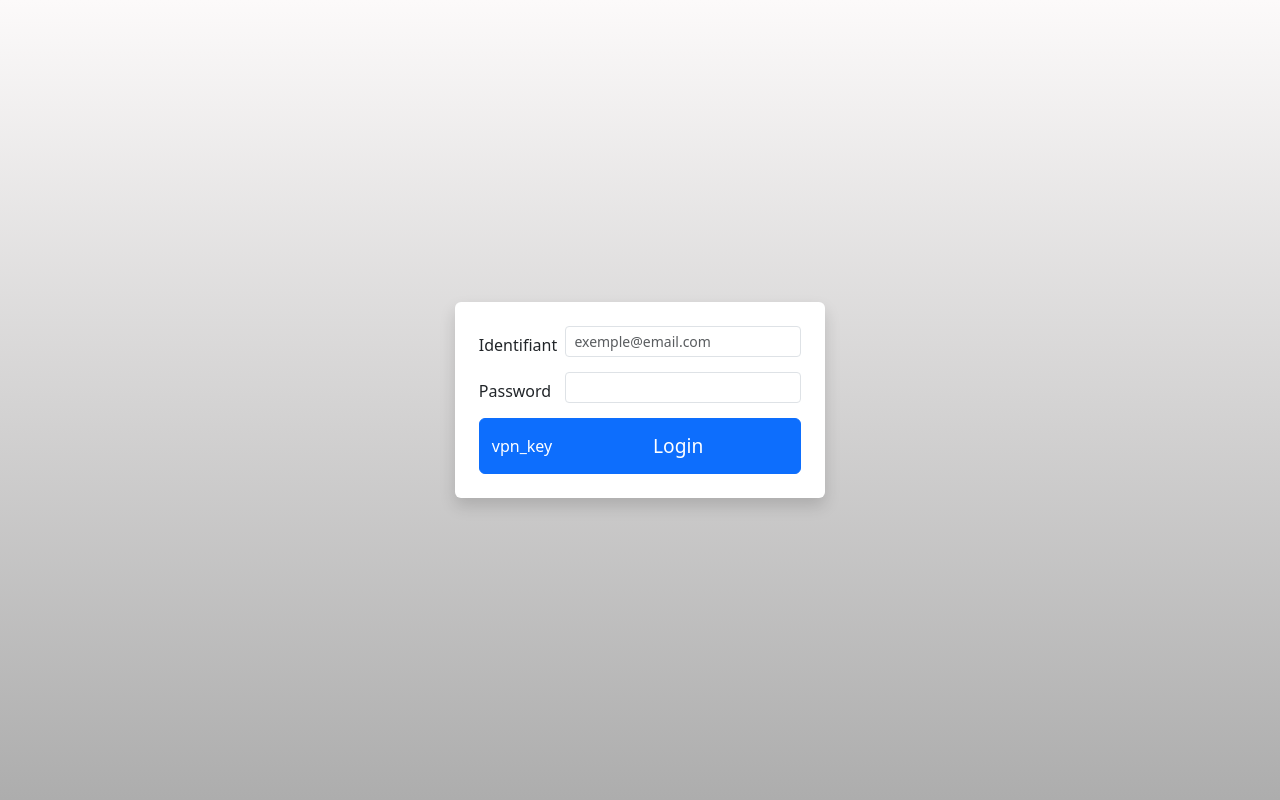
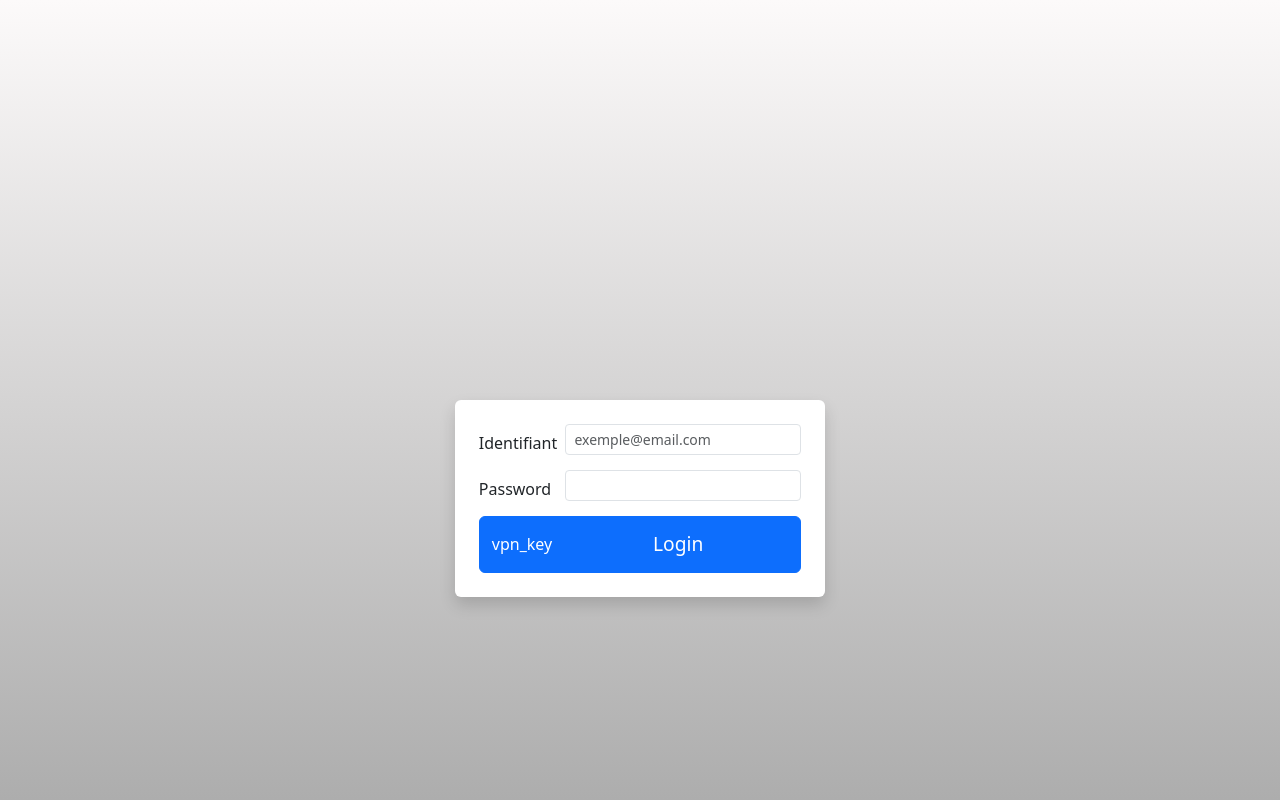
Before and after one commit to Mampionona33/election_3, a PHP site: page /login in a window 1280 px wide. Run offline with PHP 8.4, Linux system fonts and the light colour scheme; style sheets or scripts are compiled from the project's sources; some libraries are stand-ins or nearby versions.

Commit message:
manomboka milay

```diff
--- a/app/controller/CandidatController.php
+++ b/app/controller/CandidatController.php
@@ -68,13 +68,15 @@ class CandidatController
         $this->setLoader(new FilesystemLoader(__DIR__ . '/../template'));
         $this->setTwig(new Environment($this->loader));
     }
+
+
+
     public function handleGet(): void
     {
         if (session_status() === PHP_SESSION_NONE) {
             session_start();
             if ($this->authController->isUserLogged()) {
-                var_dump($this->authController->getUserLogged());
-                echo $this->getTwig()->render("candidatpage.html.twig", [$this->userService->provideUserData(), "candidats" => $this->candidatModel->getAll()]);
+                echo $this->getTwig()->render("candidatpage.html.twig", ["services" => $this->userService->provideUserData(), "candidats" => $this->candidatModel->getAll()]);
             } else {
                 echo $this->getTwig()->render("not authorised");
             }
--- a/app/controller/PageController.php
+++ b/app/controller/PageController.php
@@ -89,7 +89,7 @@ class PageController
         if (session_status() === PHP_SESSION_NONE) {
             session_start();
             if ($this->authController->isUserLogged()) {
-                echo $this->getTwig()->render("homepage.html.twig", $this->userService->provideUserData());
+                echo $this->getTwig()->render("homepage.html.twig", ["services" => $this->userService->provideUserData()]);
             } else {
                 $this->redirectVisitorHomePage();
             }
--- a/app/service/UserService.php
+++ b/app/service/UserService.php
@@ -55,6 +55,7 @@ class UserService
             $this->userInfo["user"] = $this->authController->getUserLogged();
             $this->userInfo["canManageCandidats"] = $this->authorizationController->canManageCandidats();
         }
+        // var_dump($this->userInfo);
         return $this->userInfo;
     }
 }
--- a/app/template/base.html.twig
+++ b/app/template/base.html.twig
@@ -20,7 +20,9 @@
 		{# sidebar #}
 		{% include './components/sidebar.html.twig' %}
 
-		<main class="container-sm"> {% block content %}{% endblock %}
+		<main class="container-sm d-flex justify-content-center vw-100">
+			<div class="position-absolute top-50 h-30"> {% block content %}{% endblock %}
+				</div>
 			</main>
 
 			<footer>
--- a/app/template/candidatpage.html.twig
+++ b/app/template/candidatpage.html.twig
@@ -5,8 +5,6 @@
 
 {% block content %}
 	{% if candidats %}
-		<div class="d-flex justify-content-center align-items-center">
-			{% include 'components/table.html.twig' with {headers: ["Id", "Nom", "Nombres de voix"], tableContent: candidats} %}
-		</div>
+		{% include 'components/table.html.twig' with {headers: ["Id", "Nom", "Nombres de voix"], tableContent: candidats} %}
 	{% endif %}
 {% endblock %}
--- a/app/template/components/navbar.html.twig
+++ b/app/template/components/navbar.html.twig
@@ -1,7 +1,7 @@
 {%if showNabar is not defined or showNavbar%}
 	<nav class="navbar navbar-expand-lg navbar-dark bg-dark justify-content-between vw-100">
 		<div class="container d-flex m-2">
-			{% if user %}
+			{% if services.user %}
 				<button class="navbar-toggler btn btn-primary d-flex align-items-center ms-2" type="button" data-bs-toggle="offcanvas" data-bs-target="#staticBackdrop" aria-controls="staticBackdrop">
 					<span class="material-icons">menu</span>
 				</button>
@@ -9,7 +9,7 @@
 		</div>
 		<div class="navbar-collapse justify-content-end">
 			<ul class="navbar-nav mr-2">
-				{% if user %}
+				{% if services.user %}
 					<li class="nav-item">
 						<a class="nav-link" href="logout">Déconnexion</a>
 					</li>
@@ -18,8 +18,7 @@
 						<a class="nav-link" href="login">Connexion</a>
 					</li>
 				{% endif %}
-			</ul>
-		</div>
-	</nav>
+			</div>
+		</nav>
 
-{% endif %}
+	{% endif %}
--- a/app/template/components/sidebar.html.twig
+++ b/app/template/components/sidebar.html.twig
@@ -9,9 +9,9 @@
 		</div>
 		<div class="offcanvas-body p-0">
 			<div class="d-flex flex-column">
-				<a href="/" class="text-decoration-none text-dark p-2 rounded" style="background-color: #f0f0f0; overflow: hidden;">Résultat</a>
-				{% if canManageCandidats %}
-					<a href="/candidat" class="text-decoration-none text-dark p-2 rounded" style="background-color: #f0f0f0; overflow: hidden;">Gérer candidats</a>
+				<a href="/" class="text-decoration-none text-dark p-2 " style="background-color: #f0f0f0; overflow: hidden;">Résultat</a>
+				{% if services.canManageCandidats %}
+					<a href="/candidat" class="text-decoration-none text-dark p-2 " style="background-color: #f0f0f0; overflow: hidden;">Gérer candidats</a>
 				{% endif %}
 			</div>
 		</div>
--- a/app/template/loginpage.html.twig
+++ b/app/template/loginpage.html.twig
@@ -1,12 +1,11 @@
 {% extends 'base.html.twig' %}
 
-{% block title %}Login page{% endblock %}
+{% block title %}Login page
+{% endblock %}
 
 {% set showNabar = false%}
 
 {% block content %}
-<div class="d-flex w-100 justify-content-center align-items-center" style="height: 100vh;">
-    <div class="">
 	<form method="POST" class="d-flex flex-column gap-2 bg-white rounded shadow p-4">
 		<div class="form-group row">
 			<label for="email" class="col-sm-3 col-form-label">Identifiant</label>
@@ -17,7 +16,7 @@
 		<div class="form-group row">
 			<label for="password" class="col-sm-3 col-form-label">Password</label>
 			<div class="col-sm-9">
-                    <input type="password" class="form-control form-control-sm" name="password" id="password" autocomplete="current-password" >
+				<input type="password" class="form-control form-control-sm" name="password" id="password" autocomplete="current-password">
 			</div>
 		</div>
 		<div class="d-flex justify-content-start align-items-center gap-3 btn btn-primary">
@@ -29,6 +28,4 @@
 			</div>
 		</div>
 	</form>
-    </div>
-</div>
 {% endblock %}
```
Lines whose indentation alone changed are shown as unchanged.
